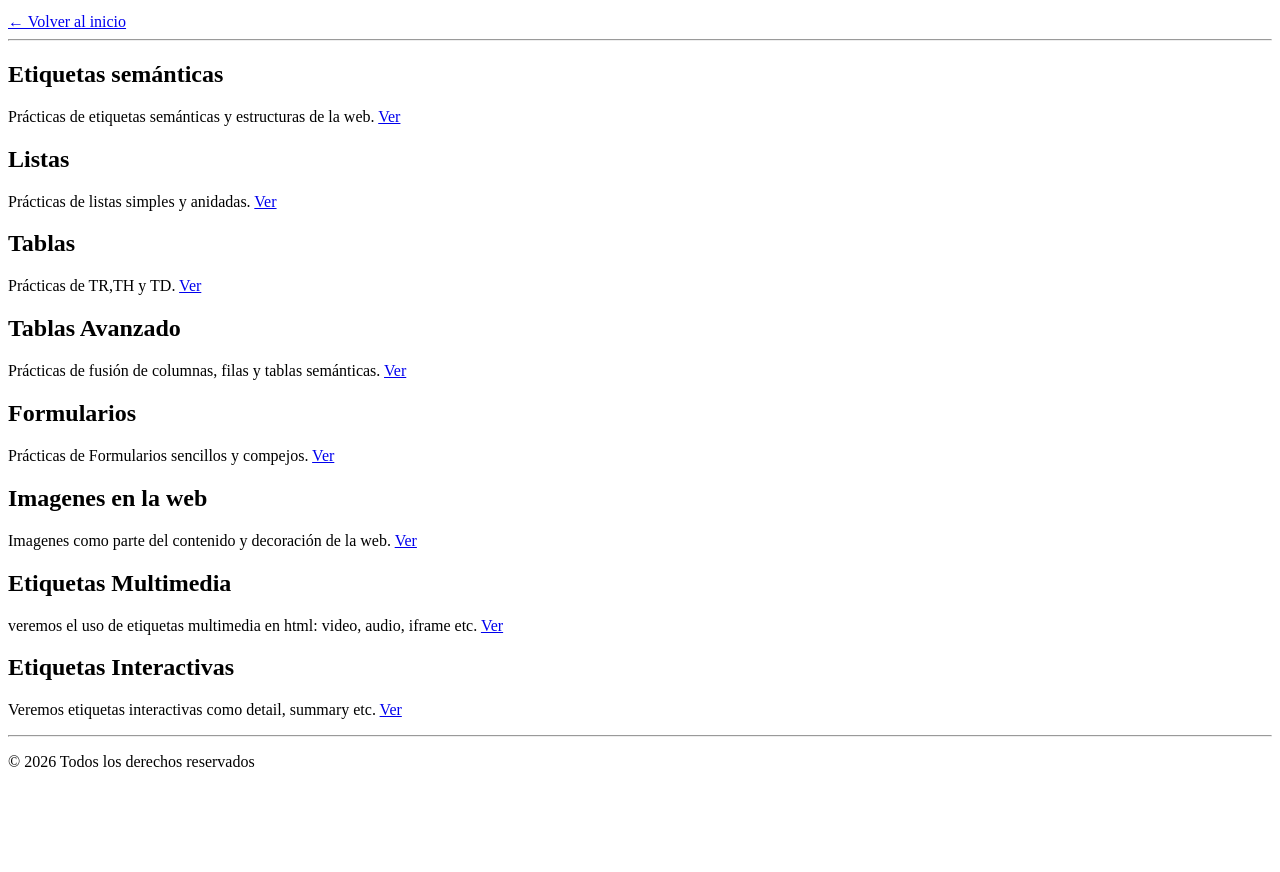
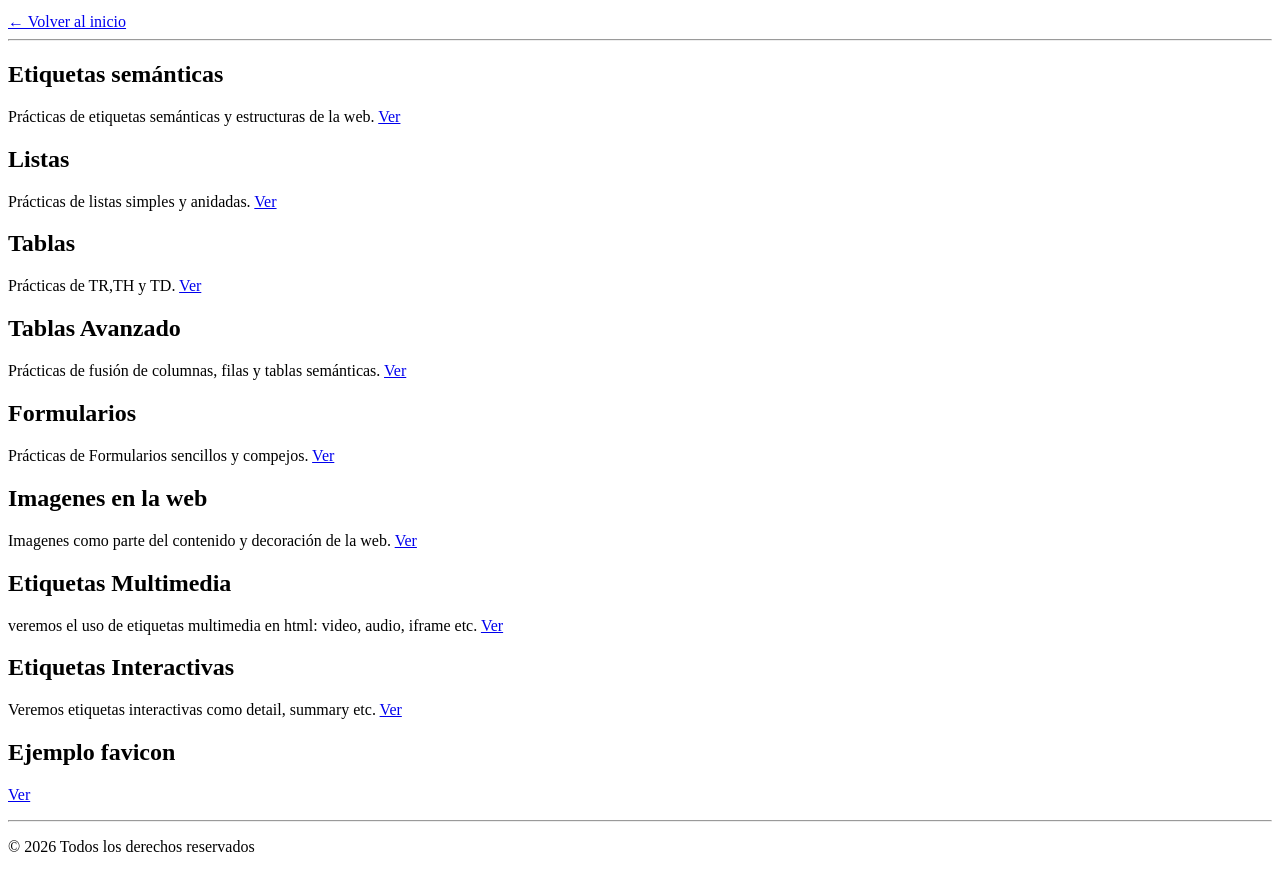
Before and after one commit to espinozamonica14-oss/tasks-web-development, a plain HTML site: page tareas-html/index.html in a window 1280 px wide. Shown: the part 101-973 px from the top of the page. Before the commit the page ends 888 px from the top, so only its background shows below. Drawn offline with Linux system fonts and the light colour scheme.

Commit message:
Ejercicios favicon

```diff
--- a/tareas-html/index.html
+++ b/tareas-html/index.html
@@ -63,6 +63,12 @@
       <!-- Cambia 'clase-01' por el nombre exacto de tu carpeta de la primera clase -->
       <a href="clase-15/index.html" target="_blank">Ver </a></p>
     </section>
+    <section>
+      <h2>Ejemplo favicon</h2>
+
+      <!-- Cambia 'clase-01' por el nombre exacto de tu carpeta de la primera clase -->
+      <a href="clase-bonus-favicon/index.html" target="_blank">Ver </a></p>
+    </section>
 </main>
 <hr>
     <footer>
```
